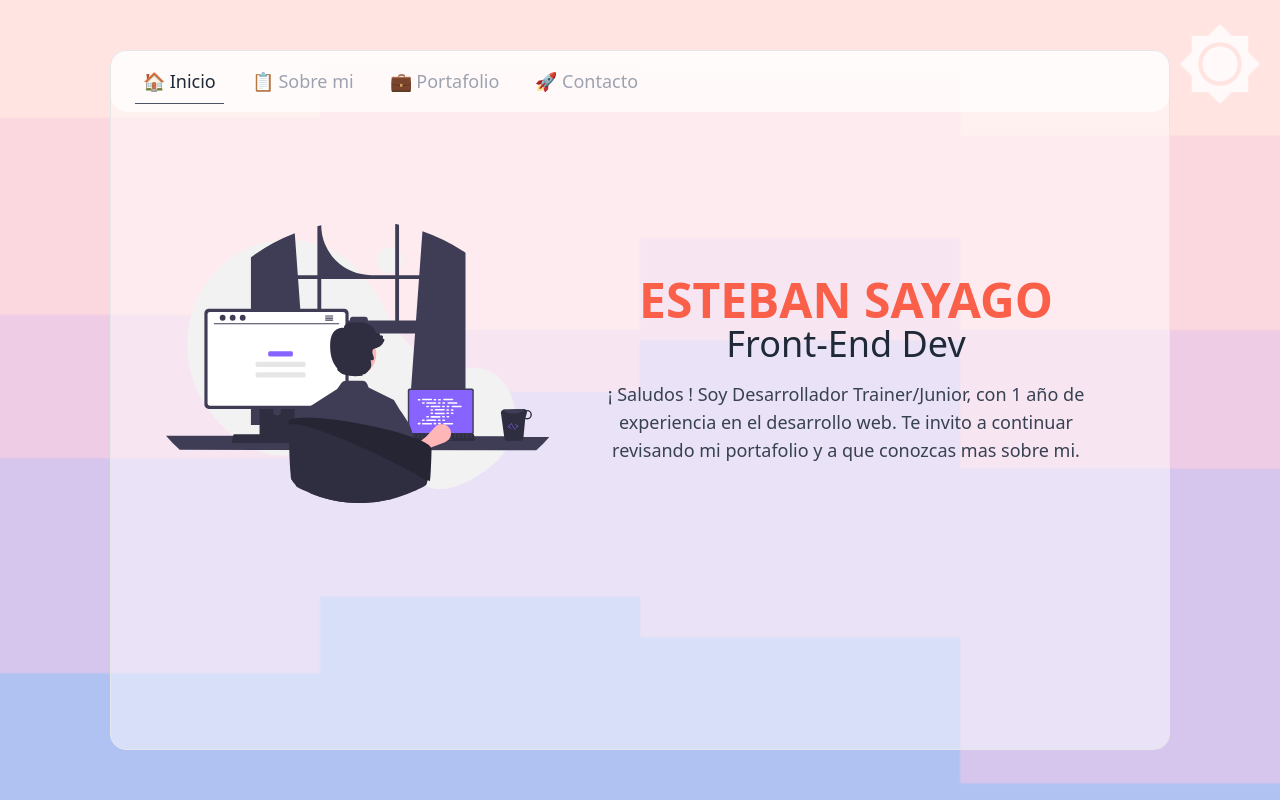
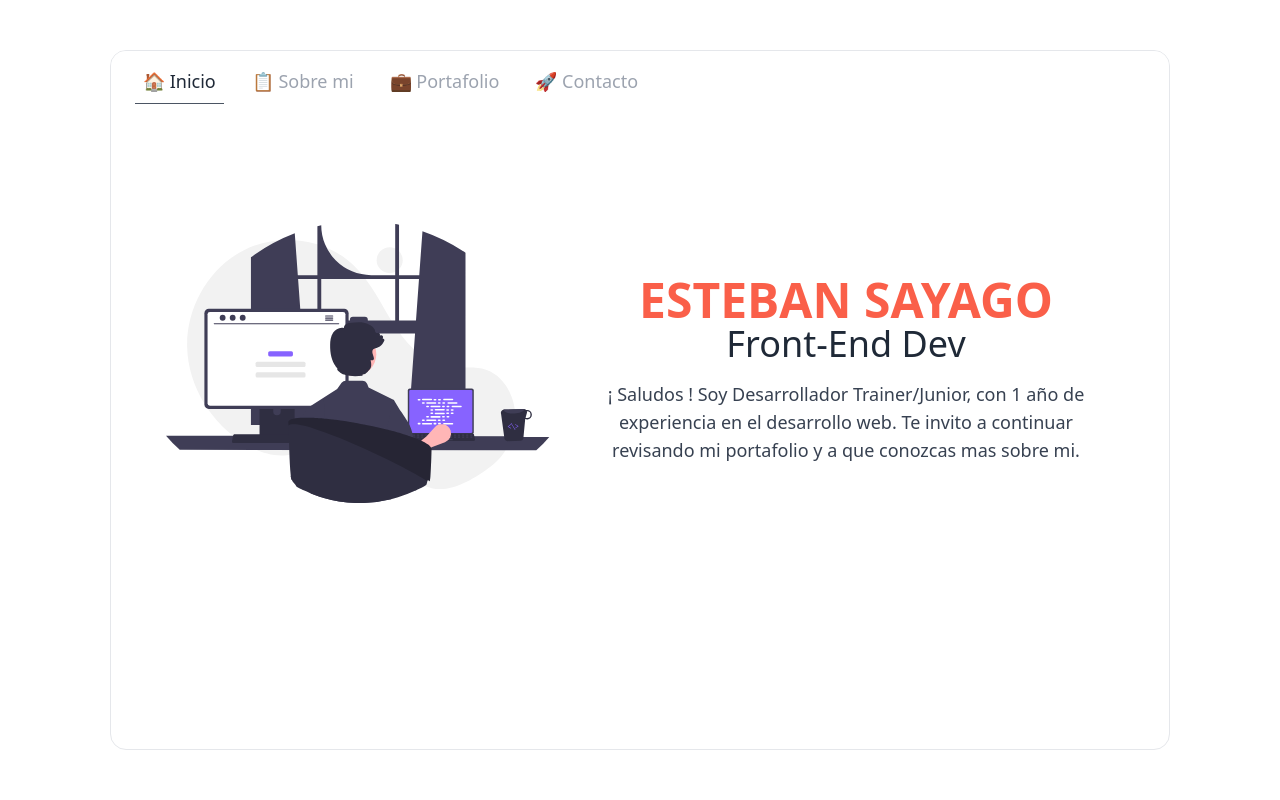
Before and after one commit to Puchinn/Portafolio, a React (Vite) app: page / in a window 1280 px wide. Built offline with nearby package versions, Linux system fonts and the light colour scheme.

Commit message:
prueba de rendimiento en movil

```diff
--- a/src/components/FondoDePagina.jsx
+++ b/src/components/FondoDePagina.jsx
@@ -1,18 +1,18 @@
-import fondoClaro from "../assets/fondos/fondoClaro.png"
-import fondoOscuro from "../assets/fondos/fondoOscuro.png"
+// import fondoClaro from "../assets/fondos/fondoClaro.png"
+// import fondoOscuro from "../assets/fondos/fondoOscuro.png"
 import { useContext } from "react"
 import { ThemeContext } from "../context/darkTheme"
 
 function FondoDePagina() {
-    const [color] = useContext(ThemeContext)
+    // const [color] = useContext(ThemeContext)
     return (
         <div
             className="absolute top-0 left-0 -z-10 h-screen w-screen  bg-cover  bg-no-repeat"
-            style={{
-                backgroundImage: `url(${
-                    color === "dark" ? fondoOscuro : fondoClaro
-                })`,
-            }}
+            // style={{
+            //     backgroundImage: `url(${
+            //         color === "dark" ? fondoOscuro : fondoClaro
+            //     })`,
+            // }}
         ></div>
     )
 }
```
